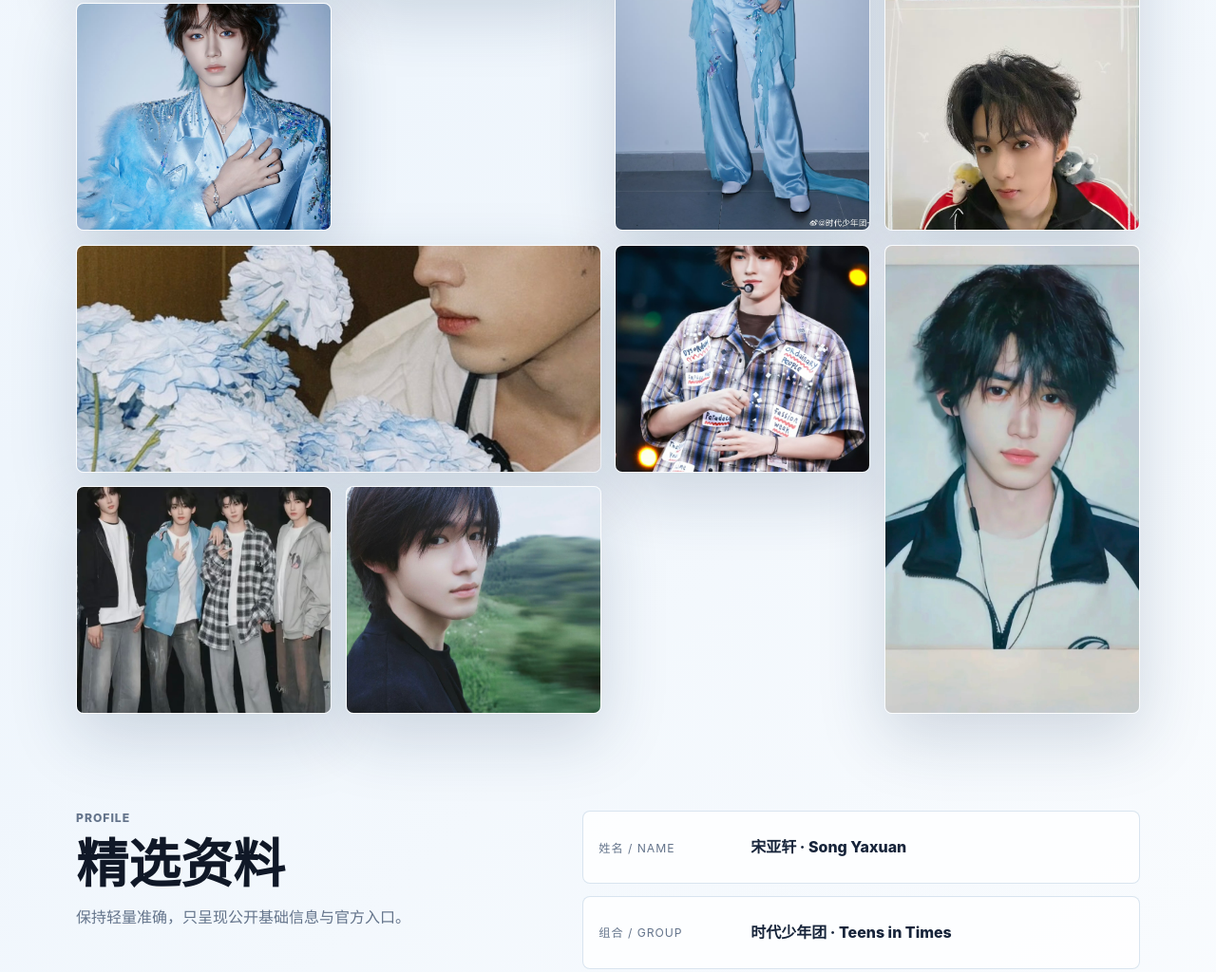
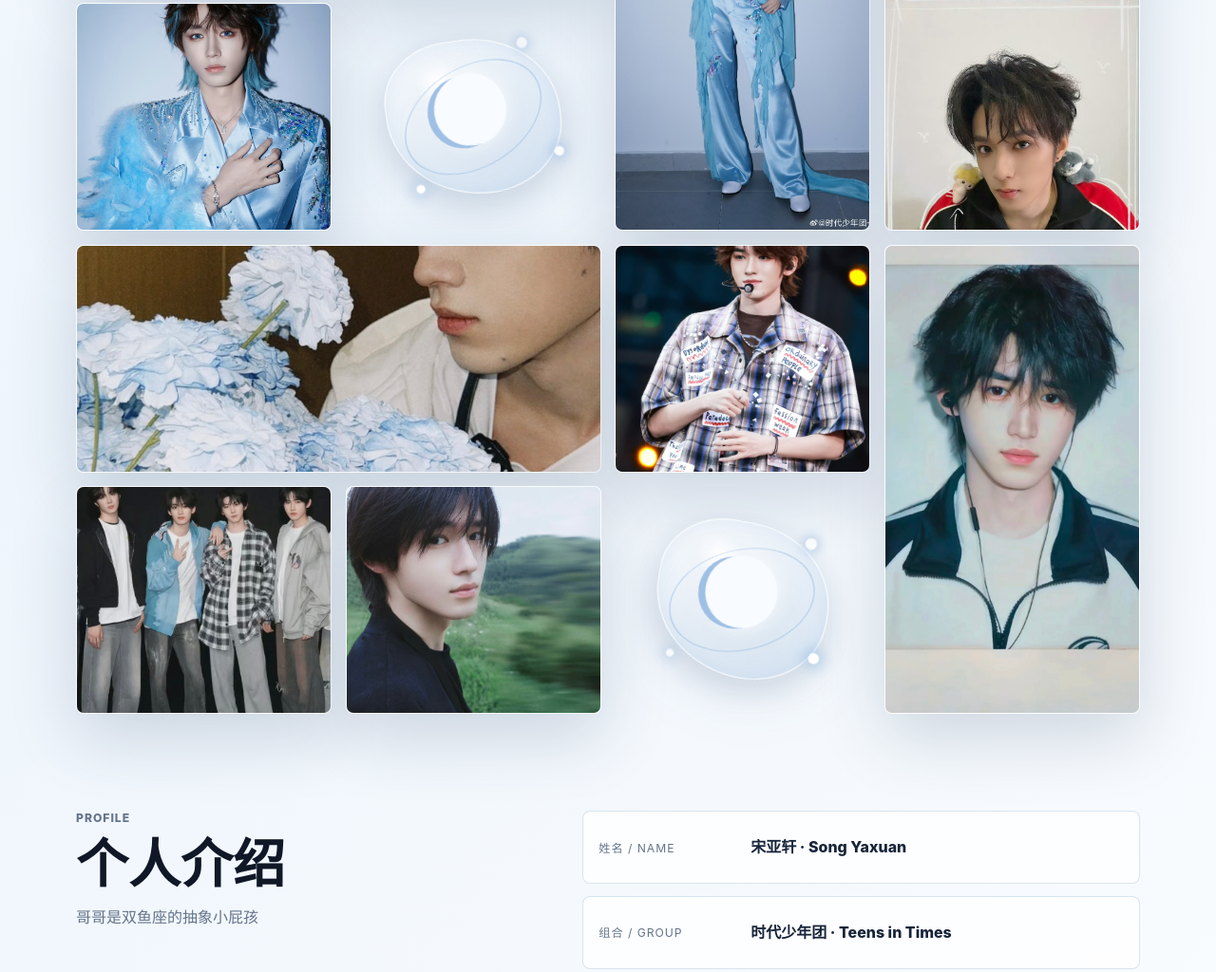
Before and after one commit to wushg1224/song-yaxuan-showcase, a website built with Vite: page index.html in a window 1280 px wide. Shown: the part 1622-2646 px from the top of the page at 95% size. Built offline with nearby package versions, Linux system fonts and the light colour scheme; what @netlify/identity would draw is missing.

Commit message:
sticker added
add 2 stickers into grid

```diff
--- a/index.html
+++ b/index.html
@@ -83,6 +83,13 @@
         </div>
 
         <div class="gallery-grid" aria-label="宋亚轩照片墙">
+          <div class="gallery-sticker sticker-moon" aria-hidden="true">
+            <span class="sticker-orbit"></span>
+            <span class="sticker-crescent"></span>
+            <span class="sticker-star star-one"></span>
+            <span class="sticker-star star-two"></span>
+            <span class="sticker-star star-three"></span>
+          </div>
           <figure class="media-frame gallery-item tall">
             <img src="assets/images/gallery-01.jpg" alt="宋亚轩照片 01" />
             <figcaption class="image-fallback">
@@ -137,6 +144,13 @@
               <span>09</span><small>gallery-09.jpg</small>
             </figcaption>
           </figure>
+          <div class="gallery-sticker sticker-sparkle" aria-hidden="true">
+            <span class="sticker-orbit"></span>
+            <span class="sticker-crescent"></span>
+            <span class="sticker-star star-one"></span>
+            <span class="sticker-star star-two"></span>
+            <span class="sticker-star star-three"></span>
+          </div>
           <figure class="media-frame gallery-item tall">
             <img src="assets/images/gallery-10.jpg" alt="宋亚轩照片 10" />
             <figcaption class="image-fallback">
@@ -165,8 +179,8 @@
       >
         <div class="section-heading">
           <p class="eyebrow">Profile</p>
-          <h2 id="profile-title">精选资料</h2>
-          <p>保持轻量准确，只呈现公开基础信息与官方入口。</p>
+          <h2 id="profile-title">个人介绍</h2>
+          <p>哥哥是双鱼座的抽象小屁孩</p>
         </div>
 
         <dl class="profile-list">
--- a/styles.css
+++ b/styles.css
@@ -328,6 +328,131 @@ h2 {
   gap: 0.9rem;
 }
 
+.gallery-sticker {
+  position: relative;
+  z-index: 3;
+  min-height: 0;
+  pointer-events: none;
+  transform: rotate(-8deg);
+  filter: drop-shadow(0 18px 28px rgba(36, 72, 111, 0.15));
+}
+
+.sticker-moon {
+  grid-column: 2;
+  grid-row: 3;
+}
+
+.sticker-sparkle {
+  grid-column: 3;
+  grid-row: 5;
+  transform: rotate(10deg);
+}
+
+.gallery-sticker::before {
+  position: absolute;
+  inset: 16%;
+  border: 1px solid rgba(255, 255, 255, 0.82);
+  border-radius: 38% 52% 44% 56%;
+  content: "";
+  background:
+    radial-gradient(circle at 32% 24%, rgba(255, 255, 255, 0.95), transparent 1.5rem),
+    linear-gradient(145deg, rgba(255, 255, 255, 0.78), rgba(180, 207, 235, 0.34));
+  box-shadow:
+    inset 0 0 24px rgba(122, 167, 217, 0.2),
+    0 12px 30px rgba(25, 53, 89, 0.12);
+}
+
+.sticker-orbit {
+  position: absolute;
+  inset: 28%;
+  border: 1px solid rgba(122, 167, 217, 0.42);
+  border-radius: 50%;
+  transform: rotate(-24deg) scaleX(1.32);
+}
+
+.sticker-crescent {
+  position: absolute;
+  top: 31%;
+  left: 35%;
+  width: 28%;
+  aspect-ratio: 1;
+  border-radius: 50%;
+  background: #f8fbff;
+  box-shadow:
+    -0.45rem 0.12rem 0 #9fc0e4,
+    0 0 22px rgba(255, 255, 255, 0.9);
+}
+
+.sticker-star {
+  position: absolute;
+  width: 0.82rem;
+  aspect-ratio: 1;
+  animation: sticker-twinkle 2.7s ease-in-out infinite;
+}
+
+.sticker-star::before,
+.sticker-star::after {
+  position: absolute;
+  inset: 0;
+  border-radius: 999px;
+  content: "";
+  background: rgba(255, 255, 255, 0.96);
+  box-shadow: 0 0 14px rgba(122, 167, 217, 0.8);
+}
+
+.sticker-star::after {
+  transform: rotate(90deg);
+}
+
+.star-one {
+  top: 18%;
+  right: 25%;
+}
+
+.star-two {
+  right: 17%;
+  bottom: 28%;
+  width: 0.62rem;
+  animation-delay: 0.7s;
+}
+
+.star-three {
+  bottom: 20%;
+  left: 24%;
+  width: 0.5rem;
+  animation-delay: 1.25s;
+}
+
+.sticker-sparkle .sticker-star {
+  animation-delay: 0.35s;
+}
+
+.sticker-sparkle .star-two {
+  animation-delay: 1.05s;
+}
+
+.sticker-sparkle .star-three {
+  animation-delay: 1.65s;
+}
+
+@keyframes sticker-twinkle {
+  0%,
+  100% {
+    opacity: 0.46;
+    transform: scale(0.78) rotate(45deg);
+  }
+
+  45% {
+    opacity: 1;
+    transform: scale(1.12) rotate(45deg);
+  }
+
+  70% {
+    opacity: 0.72;
+    transform: scale(0.92) rotate(45deg);
+  }
+}
+
 .gallery-item {
   min-height: 0;
 }
@@ -549,6 +674,21 @@ h2 {
     grid-template-columns: repeat(2, minmax(0, 1fr));
     grid-auto-rows: 13rem;
   }
+
+  .gallery-sticker {
+    transform: scale(0.72) rotate(-8deg);
+  }
+
+  .sticker-moon {
+    grid-column: 2;
+    grid-row: 2;
+  }
+
+  .sticker-sparkle {
+    grid-column: 1;
+    grid-row: 8;
+    transform: scale(0.72) rotate(10deg);
+  }
 }
 
 @media (max-width: 620px) {
@@ -591,6 +731,10 @@ h2 {
     grid-auto-rows: 18rem;
   }
 
+  .gallery-sticker {
+    display: none;
+  }
+
   .gallery-item.tall,
   .gallery-item.wide {
     grid-column: auto;
```
